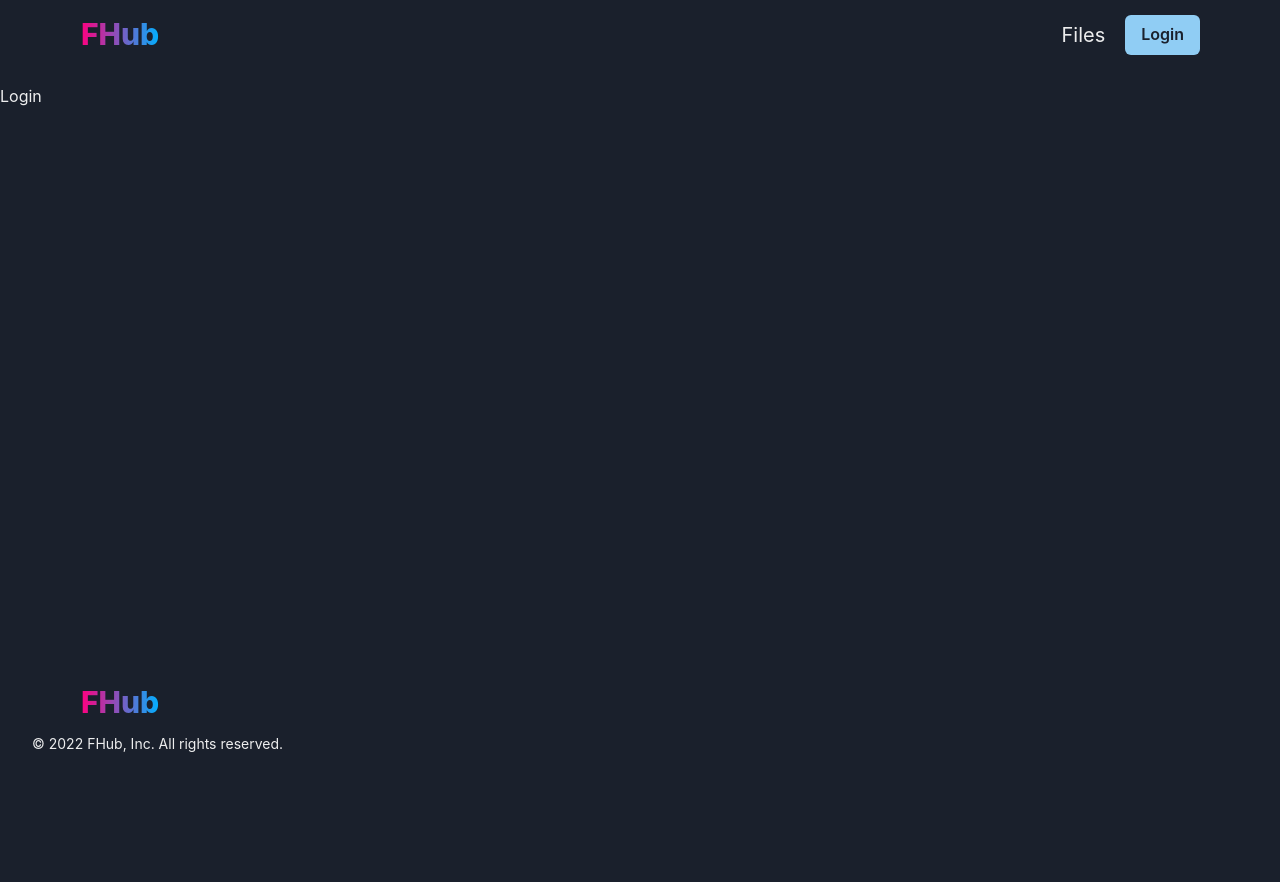
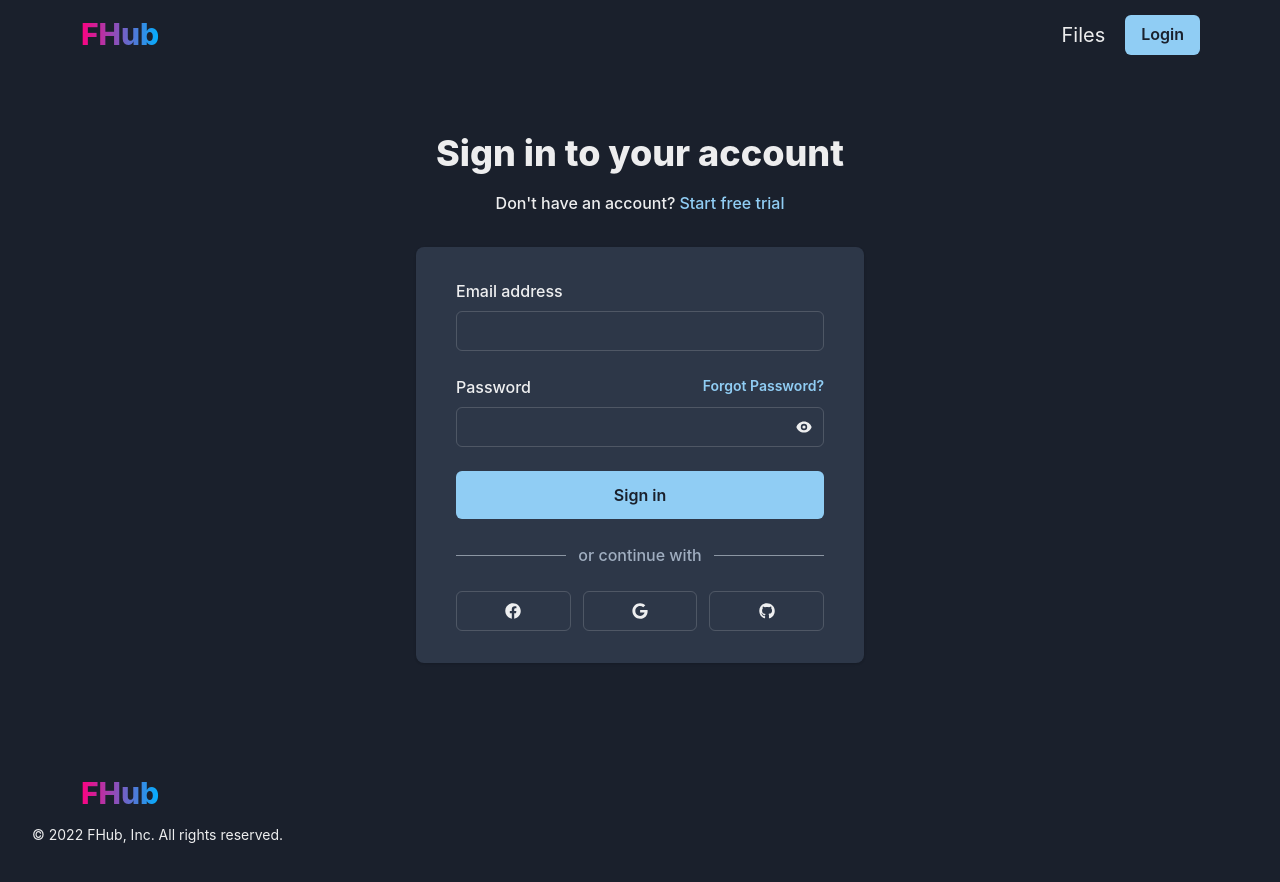
Before and after one commit to akazwz/fhub-website, a Next.js app: page /login in a window 1280 px wide. Shown: the top 882 px of the page. Before the commit the page ends 802 px from the top, so only its background shows below. Built offline with nearby package versions, Linux system fonts and the light colour scheme; some icons are missing.

Commit message:
add login page

```diff
--- a/pages/login.tsx
+++ b/pages/login.tsx
@@ -1,9 +1,47 @@
+import { Box, useColorModeValue, Heading, Text, SimpleGrid, Button, VisuallyHidden } from '@chakra-ui/react'
+import { FaFacebook, FaGoogle, FaGithub } from 'react-icons/fa'
 import { Layout } from '../src/components/layout'
+import { Link } from '../src/components/login/Link'
+import { Card } from '../src/components/login/Card'
+import { LoginForm } from '../src/components/login/LoginForm'
+import { DividerWithText } from '../src/components/login/DividerWithText'
 
 const Login = () => {
   return (
     <Layout>
-      Login
+      <Box
+        bg={useColorModeValue('gray.50', 'inherit')}
+        py="12"
+        px={{ base: '4', lg: '8' }}
+      >
+        <Box maxW="md" mx="auto">
+          <Heading textAlign="center" size="xl" fontWeight="extrabold">
+            Sign in to your account
+          </Heading>
+          <Text mt="4" mb="8" align="center" maxW="md" fontWeight="medium">
+            <Text as="span">Don&apos;t have an account?</Text>
+            <Link href="#">Start free trial</Link>
+          </Text>
+          <Card>
+            <LoginForm/>
+            <DividerWithText mt="6">or continue with</DividerWithText>
+            <SimpleGrid mt="6" columns={3} spacing="3">
+              <Button color="currentColor" variant="outline">
+                <VisuallyHidden>Login with Facebook</VisuallyHidden>
+                <FaFacebook/>
+              </Button>
+              <Button color="currentColor" variant="outline">
+                <VisuallyHidden>Login with Google</VisuallyHidden>
+                <FaGoogle/>
+              </Button>
+              <Button color="currentColor" variant="outline">
+                <VisuallyHidden>Login with Github</VisuallyHidden>
+                <FaGithub/>
+              </Button>
+            </SimpleGrid>
+          </Card>
+        </Box>
+      </Box>
     </Layout>
   )
 }
--- /dev/null
+++ b/src/components/login/Card.tsx
@@ -0,0 +1,13 @@
+import { Box, BoxProps, useColorModeValue } from '@chakra-ui/react'
+import * as React from 'react'
+
+export const Card = (props: BoxProps) => (
+  <Box
+    bg={useColorModeValue('white', 'gray.700')}
+    py="8"
+    px={{ base: '4', md: '10' }}
+    shadow="base"
+    rounded={{ sm: 'lg' }}
+    {...props}
+  />
+)
--- /dev/null
+++ b/src/components/login/DividerWithText.tsx
@@ -0,0 +1,19 @@
+import { Box, Divider, Flex, FlexProps, Text, useColorModeValue } from '@chakra-ui/react'
+import * as React from 'react'
+
+export const DividerWithText = (props: FlexProps) => {
+  const { children, ...flexProps } = props
+  return (
+    <Flex align="center" color="gray.300" {...flexProps}>
+      <Box flex="1">
+        <Divider borderColor="currentcolor" />
+      </Box>
+      <Text as="span" px="3" color={useColorModeValue('gray.600', 'gray.400')} fontWeight="medium">
+        {children}
+      </Text>
+      <Box flex="1">
+        <Divider borderColor="currentcolor" />
+      </Box>
+    </Flex>
+  )
+}
--- /dev/null
+++ b/src/components/login/Link.tsx
@@ -0,0 +1,13 @@
+import { chakra, HTMLChakraProps, useColorModeValue } from '@chakra-ui/react'
+import * as React from 'react'
+
+export const Link = (props: HTMLChakraProps<'a'>) => (
+  <chakra.a
+    marginStart="1"
+    href="#"
+    color={useColorModeValue('blue.500', 'blue.200')}
+    _hover={{ color: useColorModeValue('blue.600', 'blue.300') }}
+    display={{ base: 'block', sm: 'inline' }}
+    {...props}
+  />
+)
--- /dev/null
+++ b/src/components/login/LoginForm.tsx
@@ -0,0 +1,32 @@
+import {
+  Button,
+  chakra,
+  FormControl,
+  FormLabel,
+  HTMLChakraProps,
+  Input,
+  Stack,
+} from '@chakra-ui/react'
+import * as React from 'react'
+import { PasswordField } from './PasswordField'
+
+export const LoginForm = (props: HTMLChakraProps<'form'>) => (
+  <chakra.form
+    onSubmit={(e) => {
+      e.preventDefault()
+      // your login logic here
+    }}
+    {...props}
+  >
+    <Stack spacing="6">
+      <FormControl id="email">
+        <FormLabel>Email address</FormLabel>
+        <Input name="email" type="email" autoComplete="email" required/>
+      </FormControl>
+      <PasswordField/>
+      <Button type="submit" colorScheme="blue" size="lg" fontSize="md">
+        Sign in
+      </Button>
+    </Stack>
+  </chakra.form>
+)
--- /dev/null
+++ b/src/components/login/PasswordField.tsx
@@ -0,0 +1,67 @@
+import {
+  Box,
+  Flex,
+  FormControl,
+  FormLabel,
+  IconButton,
+  Input,
+  InputGroup,
+  InputProps,
+  InputRightElement,
+  useColorModeValue as mode,
+  useDisclosure,
+  useMergeRefs,
+} from '@chakra-ui/react'
+import * as React from 'react'
+import { HiEye, HiEyeOff } from 'react-icons/hi'
+
+export const PasswordField = React.forwardRef<HTMLInputElement, InputProps>((props, ref) => {
+  const { isOpen, onToggle } = useDisclosure()
+  const inputRef = React.useRef<HTMLInputElement>(null)
+
+  const mergeRef = useMergeRefs(inputRef, ref)
+
+  const onClickReveal = () => {
+    onToggle()
+    const input = inputRef.current
+    if (input) {
+      input.focus({ preventScroll: true })
+      const length = input.value.length * 2
+      requestAnimationFrame(() => {
+        input.setSelectionRange(length, length)
+      })
+    }
+  }
+
+  return (
+    <FormControl id="password">
+      <Flex justify="space-between">
+        <FormLabel>Password</FormLabel>
+        <Box as="a" color={mode('blue.600', 'blue.200')} fontWeight="semibold" fontSize="sm">
+          Forgot Password?
+        </Box>
+      </Flex>
+      <InputGroup>
+        <InputRightElement>
+          <IconButton
+            bg="transparent !important"
+            variant="ghost"
+            aria-label={isOpen ? 'Mask password' : 'Reveal password'}
+            icon={isOpen ? <HiEyeOff /> : <HiEye />}
+            onClick={onClickReveal}
+          />
+        </InputRightElement>
+        <Input
+          ref={mergeRef}
+          name="password"
+          type={isOpen ? 'text' : 'password'}
+          autoComplete="current-password"
+          required
+          {...props}
+        />
+      </InputGroup>
+    </FormControl>
+  )
+})
+
+PasswordField.displayName = 'PasswordField'
```
